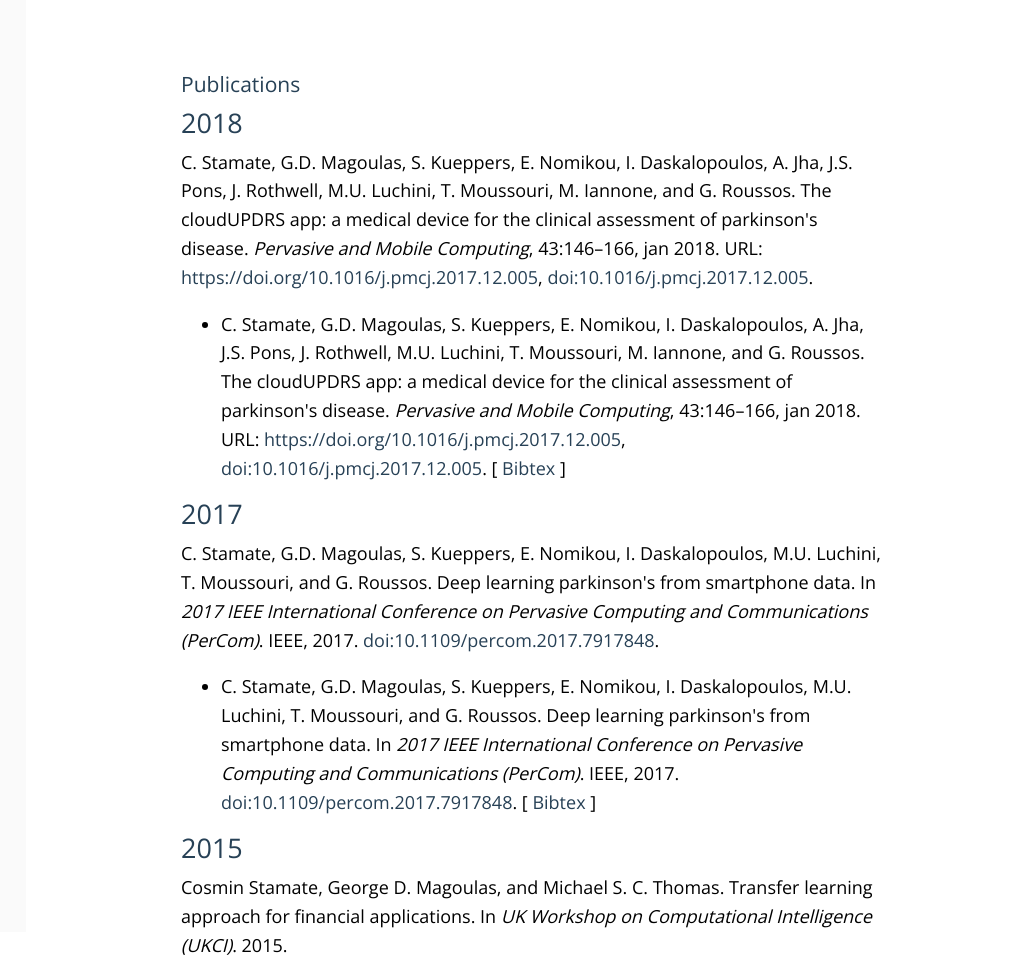
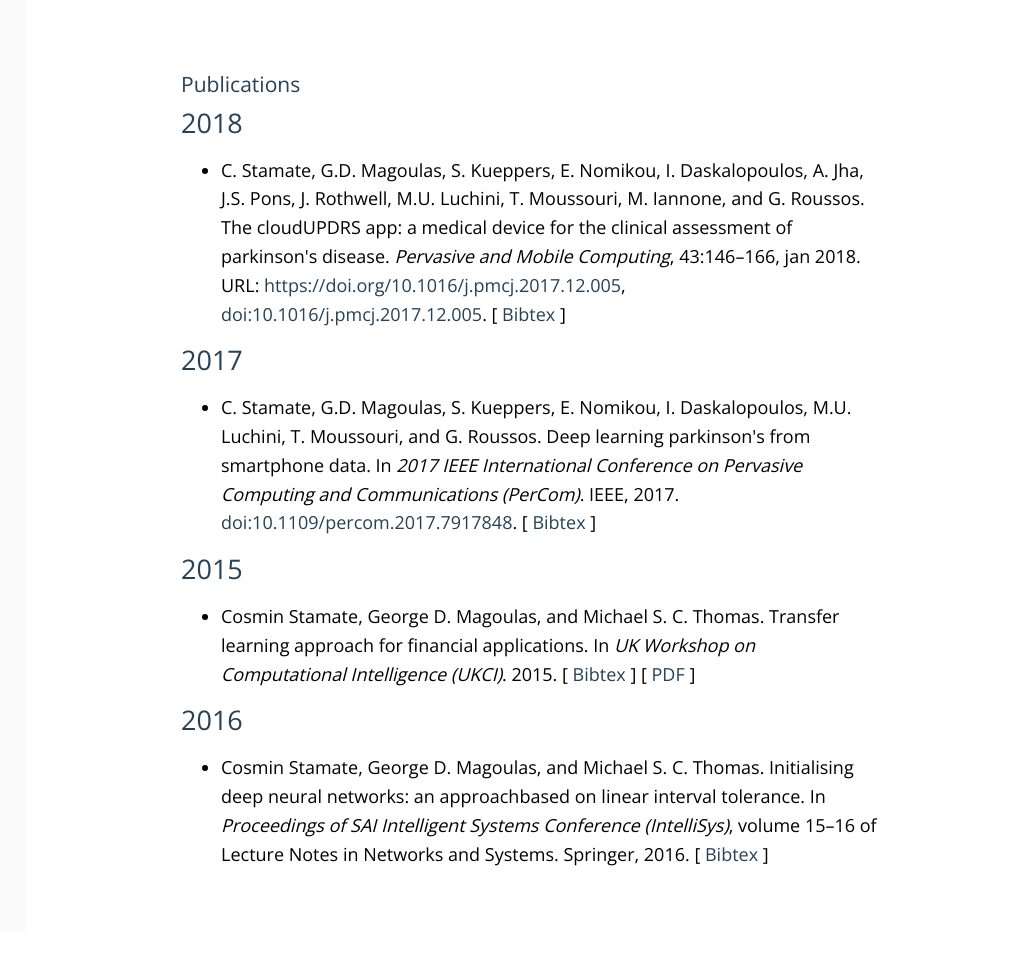
Before and after one commit to stamate/stamate.github.io, a plain HTML site: page publications.html in a window 1280 px wide. Shown: the top 957 px of the page, 254-1280 px from the left. Drawn offline with nearby package versions, Linux system fonts and the light colour scheme.

Commit message:
fixed publications

```diff
--- a/publications.html
+++ b/publications.html
@@ -101,10 +101,6 @@
 <section id="content" class="body">
     <h1 class="entry-title">Publications</h1>
     <h2>2018</h2>
-    C.&nbsp;Stamate, G.D. Magoulas, S.&nbsp;Kueppers, E.&nbsp;Nomikou, I.&nbsp;Daskalopoulos, A.&nbsp;Jha, J.S. Pons, J.&nbsp;Rothwell, M.U. Luchini, T.&nbsp;Moussouri, M.&nbsp;Iannone, and G.&nbsp;Roussos.
-The <span class="bibtex-protected">cloudUPDRS</span> app: a medical device for the clinical assessment of parkinson's disease.
-<em>Pervasive and Mobile Computing</em>, 43:146–166, jan 2018.
-URL: <a href="https://doi.org/10.1016/j.pmcj.2017.12.005">https://doi.org/10.1016/j.pmcj.2017.12.005</a>, <a href="https://doi.org/10.1016/j.pmcj.2017.12.005">doi:10.1016/j.pmcj.2017.12.005</a>.
     <ul>
     <li id="stamate18">C.&nbsp;Stamate, G.D. Magoulas, S.&nbsp;Kueppers, E.&nbsp;Nomikou, I.&nbsp;Daskalopoulos, A.&nbsp;Jha, J.S. Pons, J.&nbsp;Rothwell, M.U. Luchini, T.&nbsp;Moussouri, M.&nbsp;Iannone, and G.&nbsp;Roussos.
 The <span class="bibtex-protected">cloudUPDRS</span> app: a medical device for the clinical assessment of parkinson's disease.
@@ -117,10 +113,6 @@ URL: <a href="https://doi.org/10.1016/j.pmcj.2017.12.005">https://doi.org/10.101
     </li>
     </ul>
     <h2>2017</h2>
-    C.&nbsp;Stamate, G.D. Magoulas, S.&nbsp;Kueppers, E.&nbsp;Nomikou, I.&nbsp;Daskalopoulos, M.U. Luchini, T.&nbsp;Moussouri, and G.&nbsp;Roussos.
-Deep learning parkinson's from smartphone data.
-In <em>2017 IEEE International Conference on Pervasive Computing and Communications (PerCom)</em>. IEEE, 2017.
-<a href="https://doi.org/10.1109/percom.2017.7917848">doi:10.1109/percom.2017.7917848</a>.
     <ul>
     <li id="stamate17">C.&nbsp;Stamate, G.D. Magoulas, S.&nbsp;Kueppers, E.&nbsp;Nomikou, I.&nbsp;Daskalopoulos, M.U. Luchini, T.&nbsp;Moussouri, and G.&nbsp;Roussos.
 Deep learning parkinson's from smartphone data.
@@ -133,9 +125,6 @@ In <em>2017 IEEE International Conference on Pervasive Computing and Communicati
     </li>
     </ul>
     <h2>2015</h2>
-    Cosmin Stamate, George&nbsp;D. Magoulas, and Michael S.&nbsp;C. Thomas.
-Transfer learning approach for financial applications.
-In <em>UK Workshop on Computational Intelligence (UKCI)</em>. 2015.
     <ul>
     <li id="stamate15">Cosmin Stamate, George&nbsp;D. Magoulas, and Michael S.&nbsp;C. Thomas.
 Transfer learning approach for financial applications.
@@ -147,9 +136,6 @@ In <em>UK Workshop on Computational Intelligence (UKCI)</em>. 2015.
     </li>
     </ul>
     <h2>2016</h2>
-    Cosmin Stamate, George&nbsp;D. Magoulas, and Michael S.&nbsp;C. Thomas.
-Initialising deep neural networks: an approachbased on linear interval tolerance.
-In <em>Proceedings of SAI Intelligent Systems Conference (IntelliSys)</em>, volume 15–16 of Lecture Notes in Networks and Systems. Springer, 2016.
     <ul>
     <li id="stamate16">Cosmin Stamate, George&nbsp;D. Magoulas, and Michael S.&nbsp;C. Thomas.
 Initialising deep neural networks: an approachbased on linear interval tolerance.
```
